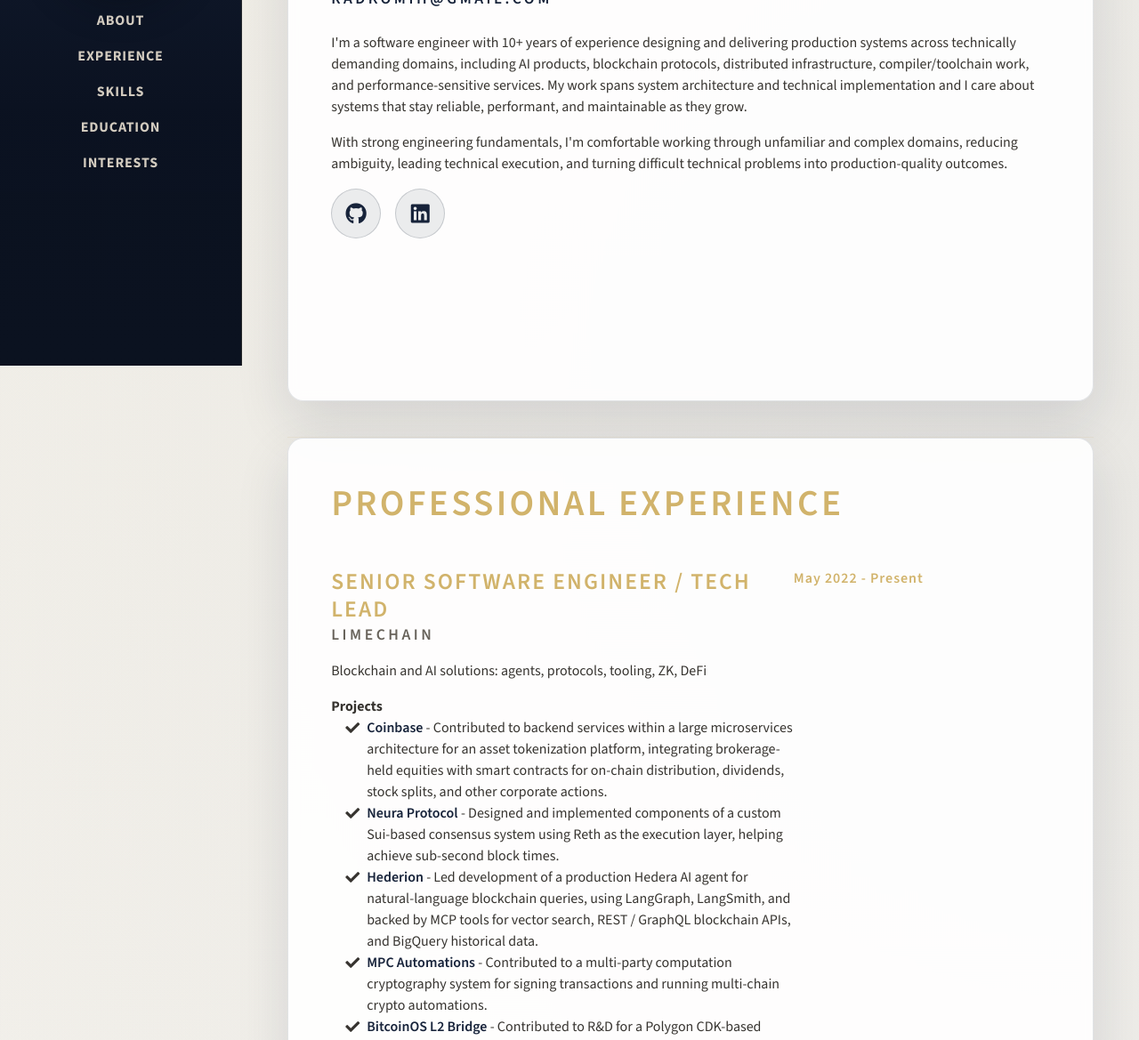
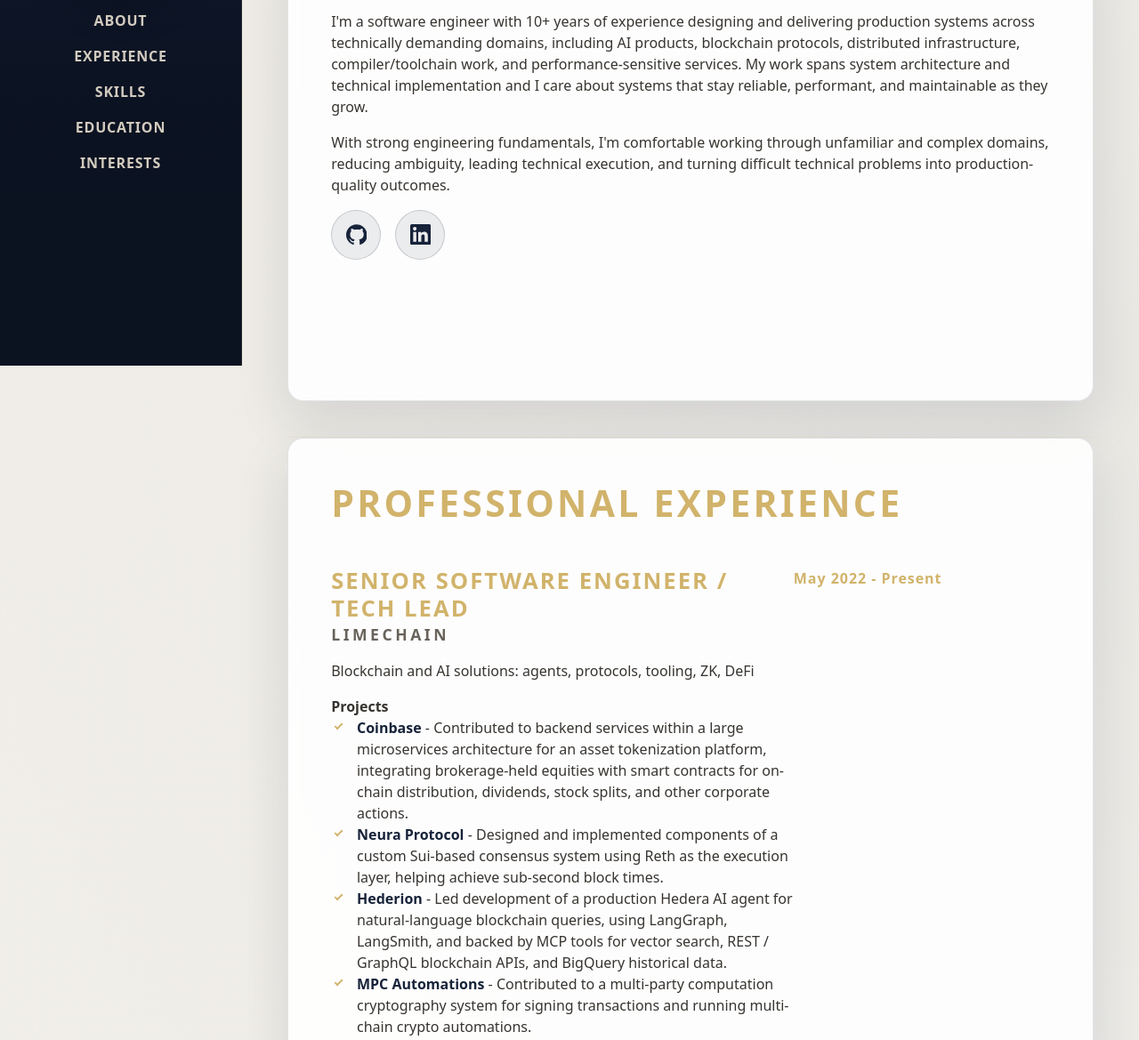
Before and after one commit to radkomih/page, a Gatsby site: page / in a window 1280 px wide. Shown: the part 389-1558 px from the top of the page at 89% size. Built offline with nearby package versions, Linux system fonts and the light colour scheme; Gatsby itself is replaced by a stand-in of ours.

Commit message:
more fixes

```diff
--- a/gatsby-config.js
+++ b/gatsby-config.js
@@ -21,6 +21,5 @@ module.exports = {
       },
     },
     'gatsby-plugin-sass',
-    'gatsby-plugin-offline',
   ],
 };
--- a/src/assets/sass/_global.scss
+++ b/src/assets/sass/_global.scss
@@ -2,6 +2,10 @@
 @use 'sass:color';
 @use 'variables' as *;
 @use 'mixins' as *;
+
+html {
+  scroll-behavior: smooth;
+}
 
 body {
   @include body-font;
@@ -65,30 +69,58 @@ p.lead {
   color: $gray-600;
 }
 
-.social-icons {
+.social-links {
+  display: flex;
+  flex-wrap: wrap;
+  gap: 1rem;
+
   a {
-    display: inline-block;
+    display: inline-flex;
+    align-items: center;
+    justify-content: center;
     height: 3.5rem;
     width: 3.5rem;
     background-color: rgba(23, 35, 58, 0.08);
     color: $navy-800 !important;
     border-radius: 100%;
     text-align: center;
-    font-size: 1.5rem;
-    line-height: 3.5rem;
-    margin-right: 1rem;
     border: 1px solid rgba(23, 35, 58, 0.18);
     transition: all 0.2s ease;
-
-    &:last-child {
-      margin-right: 0;
-    }
 
     &:hover {
       background-color: rgba(23, 35, 58, 0.95);
       color: $white !important;
       border-color: rgba(23, 35, 58, 0.85);
       transform: translateY(-2px);
+    }
+  }
+
+  svg {
+    display: block;
+    height: 1.45rem;
+    width: 1.45rem;
+    fill: currentColor;
+  }
+}
+
+.resume-list {
+  list-style: none;
+  padding-left: 0;
+
+  li {
+    position: relative;
+    padding-left: 1.8rem;
+
+    &::before {
+      content: '';
+      position: absolute;
+      top: 0.45em;
+      left: 0.25rem;
+      width: 0.55rem;
+      height: 0.3rem;
+      border-bottom: 2px solid $accent;
+      border-left: 2px solid $accent;
+      transform: rotate(-45deg);
     }
   }
 }
--- a/src/assets/sass/_mixins.scss
+++ b/src/assets/sass/_mixins.scss
@@ -1,7 +1,7 @@
 // Mixins
 @mixin body-font {
-  font-family: 'Source Sans 3', 'Noto Sans', 'Liberation Sans', sans-serif;
+  font-family: system-ui, -apple-system, BlinkMacSystemFont, 'Segoe UI', 'Noto Sans', 'Liberation Sans', sans-serif;
 }
 @mixin heading-font {
-  font-family: 'Source Sans 3', 'Noto Sans', 'Liberation Sans', sans-serif;
+  font-family: system-ui, -apple-system, BlinkMacSystemFont, 'Segoe UI', 'Noto Sans', 'Liberation Sans', sans-serif;
 }
--- a/src/assets/sass/_print.scss
+++ b/src/assets/sass/_print.scss
@@ -106,10 +106,10 @@
   }
 
   section.resume-section {
-    background: transparent !important;
-    border: 0 !important;
-    border-radius: 0 !important;
-    box-shadow: none !important;
+    background: rgba(255, 255, 255, 0.92) !important;
+    border: 1px solid rgba(23, 35, 58, 0.12) !important;
+    border-radius: 18px !important;
+    box-shadow: 0 14px 34px rgba(23, 35, 58, 0.1) !important;
     backdrop-filter: none !important;
     padding-top: 2.5rem !important;
     padding-bottom: 2.5rem !important;
--- a/src/assets/sass/resume.scss
+++ b/src/assets/sass/resume.scss
@@ -7,4 +7,3 @@
 @use 'print';
 
 @import './bootstrap/bootstrap.min.css';
-@import './fontawesome/css/all.min.css';
--- a/src/components/Experience.js
+++ b/src/components/Experience.js
@@ -5,7 +5,6 @@ const Experience = (props) => {
     if (typeof item === 'string') {
       return (
         <li key={`project-${index}`}>
-          <i className="fa-li fa fa-check"></i>
           {item}
         </li>
       )
@@ -16,7 +15,6 @@ const Experience = (props) => {
 
     return (
       <li key={`project-${index}`}>
-        <i className="fa-li fa fa-check"></i>
         {url ? (
           <a className="project-link" href={url} target="_blank" rel="noopener noreferrer" aria-label={`${label} (opens in new tab)`}>
             {label}
@@ -32,7 +30,6 @@ const Experience = (props) => {
   const responsibilities = props.responsibilities.map((item, index) => {
     return (
       <li key={`responsibility-${index}`}>
-        <i className="fa-li fa fa-check"></i>
         {item}
       </li>
     )
@@ -49,17 +46,16 @@ const Experience = (props) => {
             <p>{props.description}</p>
 
             <strong>Projects</strong>
-            <ul className="fa-ul mb-0" aria-label="Project list">{projects}</ul>
+            <ul className="resume-list mb-0" aria-label="Project list">{projects}</ul>
 
             <br></br>
             <strong>Responsibilities</strong>
-            <ul className="fa-ul mb-0" aria-label="Responsibilities list">{responsibilities}</ul>
+            <ul className="resume-list mb-0" aria-label="Responsibilities list">{responsibilities}</ul>
 
             <br></br>
             <strong>Tech Stack</strong>
-            <ul className="fa-ul mb-0" aria-label="Technology stack">
+            <ul className="resume-list mb-0" aria-label="Technology stack">
               <li>
-                <i className="fa-li fa fa-check"></i>
                 {props.stack}
               </li>
             </ul>
--- a/src/components/Layout.js
+++ b/src/components/Layout.js
@@ -28,14 +28,6 @@ class Layout extends Component {
                 { name: 'description', content: 'Senior Software Engineer Resume' },
                 { name: 'keywords', content: 'senior software engineer' },
               ]}
-              link={[
-                { rel: 'preconnect', href: 'https://fonts.googleapis.com' },
-                { rel: 'preconnect', href: 'https://fonts.gstatic.com', crossOrigin: 'anonymous' },
-                {
-                  rel: 'stylesheet',
-                  href: 'https://fonts.googleapis.com/css2?family=Source+Sans+3:wght@300;400;500;600;700&display=swap',
-                },
-              ]}
             >
               <html lang="en" />
             </Helmet>
--- a/src/components/Scroll.js
+++ /dev/null
@@ -1,78 +0,0 @@
-import smoothscroll from 'smoothscroll-polyfill';
-import React from 'react';
-import PropTypes from 'prop-types';
-
-const Element = props => {
-  return props.children;
-};
-
-class Scroll extends React.Component {
-  static propTypes = {
-    type: PropTypes.string,
-    element: PropTypes.string,
-    offset: PropTypes.number,
-    timeout: PropTypes.number,
-    children: PropTypes.node.isRequired,
-  };
-  constructor() {
-    super();
-    this.handleClick = this.handleClick.bind(this);
-  }
-  componentDidMount() {
-    smoothscroll.polyfill();
-  }
-  handleClick(e) {
-    e.preventDefault();
-    let elem = 0;
-    let scroll = true;
-    const { type, element, offset, timeout } = this.props;
-    if (type && element) {
-      switch (type) {
-        case 'class':
-          elem = document.getElementsByClassName(element)[0];
-          scroll = elem ? true : false;
-          break;
-        case 'id':
-          elem = document.getElementById(element);
-          scroll = elem ? true : false;
-          break;
-        default:
-      }
-    }
-    scroll
-      ? this.scrollTo(elem, offset, timeout)
-      : console.log(`Element not found: ${element}`); // eslint-disable-line
-  }
-  scrollTo(element, offSet = 0, timeout = null) {
-    const elemPos = element
-      ? element.getBoundingClientRect().top + window.pageYOffset
-      : 0;
-    if (timeout) {
-      setTimeout(() => {
-        window.scroll({ top: elemPos + offSet, left: 0, behavior: 'smooth' });
-      }, timeout);
-    } else {
-      window.scroll({ top: elemPos + offSet, left: 0, behavior: 'smooth' });
-    }
-  }
-  render() {
-    return (
-      <Element>
-        {typeof this.props.children === 'object' ? (
-          React.cloneElement(this.props.children, { onClick: this.handleClick })
-        ) : (
-          <span
-            onClick={this.handleClick}
-            onKeyDown={this.handleClick}
-            role='button'
-            tabIndex={0}
-          >
-            {this.props.children}
-          </span>
-        )}
-      </Element>
-    );
-  }
-}
-
-export default Scroll;
--- a/src/components/Sidebar.js
+++ b/src/components/Sidebar.js
@@ -1,6 +1,4 @@
 import React, { Component } from 'react';
-import Scrollspy from 'react-scrollspy';
-import Scroll from './Scroll';
 
 import avatar from '../assets/images/avatar.png';
 import config from '../../config';
@@ -42,25 +40,18 @@ export class Sidebar extends Component {
         </a>
 
         <div className="collapse navbar-collapse" id="navbarSupportedContent">
-          <Scrollspy
-            items={tabs.map(s => s.href)}
-            currentClassName="active"
-            offset={-300}
-            className="navbar-nav"
-          >
+          <ul className="navbar-nav">
             {tabs.map((tab, i) => {
               const { href, content } = tab;
               return (
                 <li className="nav-item" key={href}>
-                  <Scroll type="id" element={href}>
-                    <a className="nav-link" href={`#${href}`}>
-                      {content}
-                    </a>
-                  </Scroll>
+                  <a className="nav-link" href={`#${href}`}>
+                    {content}
+                  </a>
                 </li>
               );
             })}
-          </Scrollspy>
+          </ul>
         </div>
       </nav>
     );
--- a/src/components/SocialIcons.js
+++ b/src/components/SocialIcons.js
@@ -2,18 +2,31 @@ import React from 'react'
 
 import config from '../../config';
 
+const icons = {
+  GitHub: (
+    <svg viewBox="0 0 24 24" aria-hidden="true" focusable="false">
+      <path d="M12 0.3C5.4 0.3 0 5.7 0 12.4c0 5.3 3.4 9.8 8.2 11.4 0.6 0.1 0.8-0.3 0.8-0.6v-2.1c-3.3 0.7-4-1.6-4-1.6-0.5-1.4-1.3-1.8-1.3-1.8-1.1-0.7 0.1-0.7 0.1-0.7 1.2 0.1 1.9 1.3 1.9 1.3 1.1 1.9 2.9 1.3 3.6 1 0.1-0.8 0.4-1.3 0.8-1.6-2.7-0.3-5.5-1.3-5.5-6 0-1.3 0.5-2.4 1.3-3.3-0.1-0.3-0.5-1.5 0.1-3.2 0 0 1-0.3 3.4 1.3 1-0.3 2-0.4 3.1-0.4s2.1 0.1 3.1 0.4c2.3-1.6 3.4-1.3 3.4-1.3 0.7 1.7 0.2 2.9 0.1 3.2 0.8 0.9 1.3 2 1.3 3.3 0 4.7-2.8 5.7-5.5 6 0.4 0.4 0.8 1.1 0.8 2.2v3.3c0 0.3 0.2 0.7 0.8 0.6 4.8-1.6 8.2-6.1 8.2-11.4C24 5.7 18.6 0.3 12 0.3z" />
+    </svg>
+  ),
+  LinkedIn: (
+    <svg viewBox="0 0 24 24" aria-hidden="true" focusable="false">
+      <path d="M20.4 20.4h-3.6v-5.6c0-1.3 0-3-1.8-3s-2.1 1.4-2.1 2.9v5.7H9.3V9h3.4v1.6h0.1c0.5-0.9 1.6-1.8 3.4-1.8 3.6 0 4.3 2.4 4.3 5.5v6.1zM5.3 7.4c-1.2 0-2.1-0.9-2.1-2.1 0-1.1 0.9-2.1 2.1-2.1s2.1 0.9 2.1 2.1c0 1.2-0.9 2.1-2.1 2.1zM7.1 20.4H3.5V9h3.6v11.4zM22.2 0H1.8C0.8 0 0 0.8 0 1.8v20.4C0 23.2 0.8 24 1.8 24h20.4c1 0 1.8-0.8 1.8-1.8V1.8C24 0.8 23.2 0 22.2 0z" />
+    </svg>
+  ),
+};
+
 const SocialIcons = (props) => {
   return (
     <>
-      <div className="social-icons">
+      <div className="social-links">
         {
           config.socialLinks.map(social => {
-            const { icon, url, name } = social;
+            const { url, name } = social;
 
             return (
               <a key={url} href={url} aria-label={name} target="_blank" rel="noopener noreferrer">
+                {icons[name]}
                 <span className="sr-only">{name}</span>
-                <i className={`fab ${icon}`} aria-hidden="true"></i>
               </a>
             );
           })
```
Also changed, not shown: package.json (+8 -8 lines).
